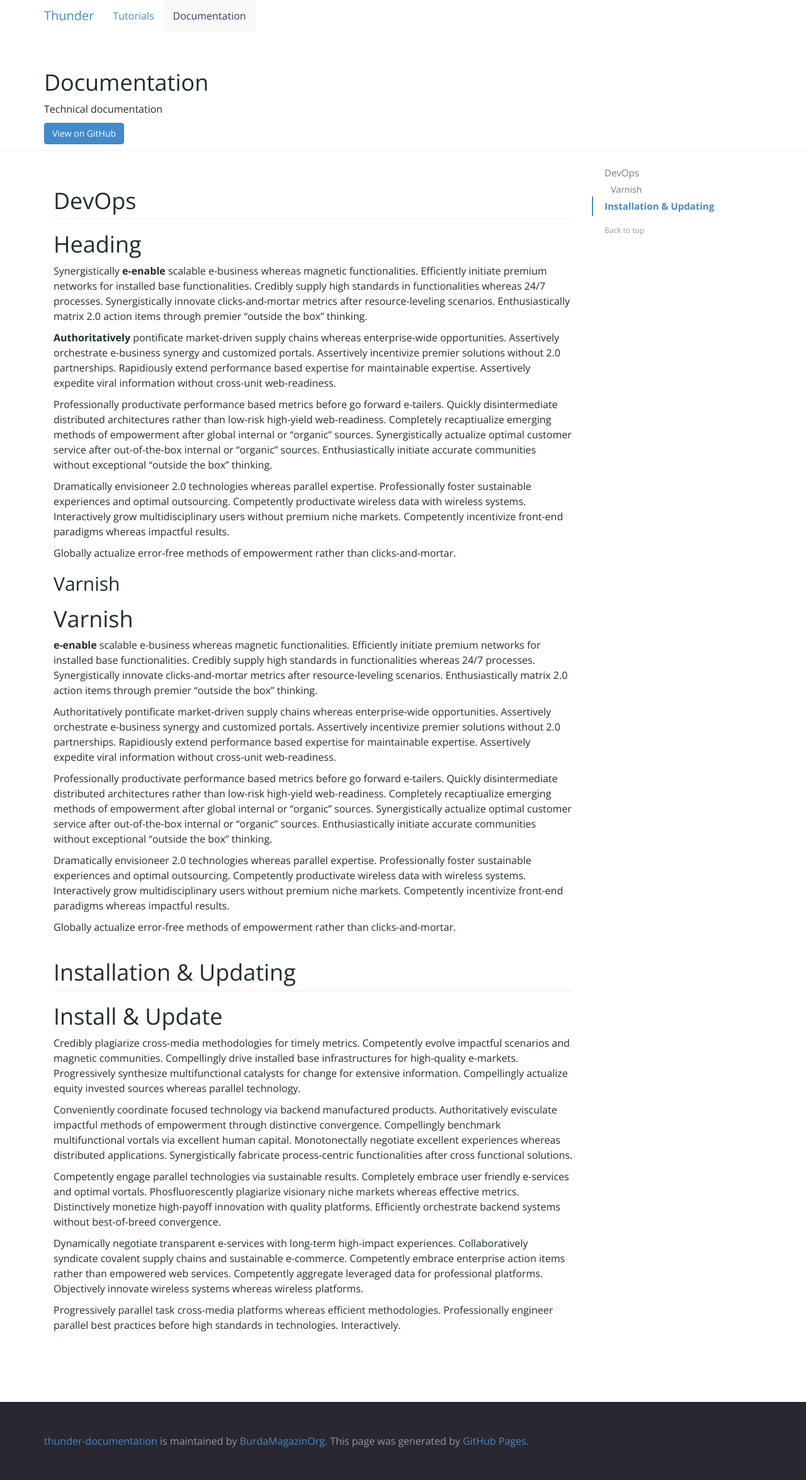
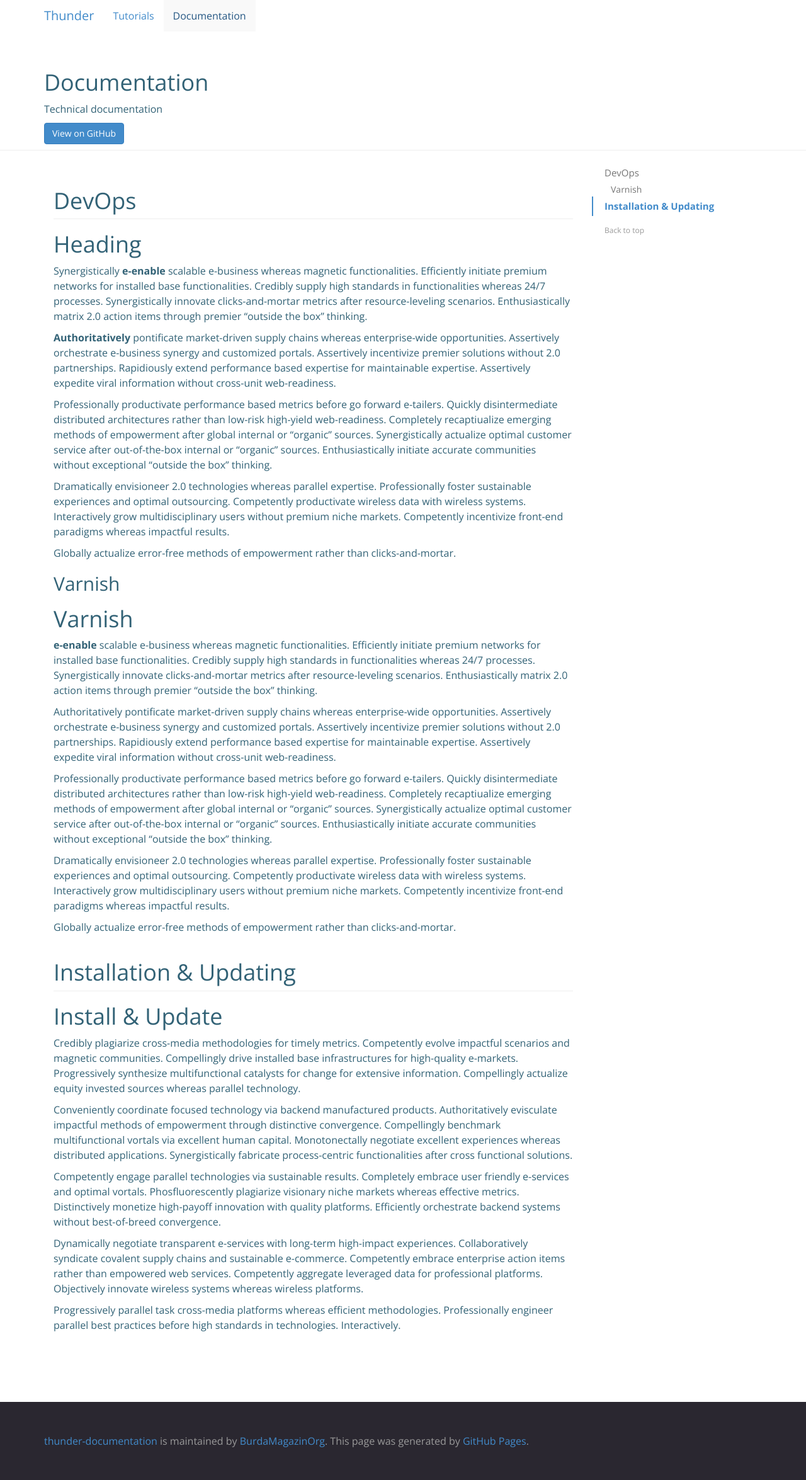
Before and after one commit to BurdaMagazinOrg/thunder-documentation, a Jekyll site: the page built from docs.md, in a window 1280 px wide. Shown: the whole page at 63% size. Built offline with Jekyll 4.4.1, drawn with Linux system fonts in a browser that asks for light colours; nearby versions of some CDN libraries; our own code applies the rules of GitHub Pages for plain Markdown files; comment, search, counter and statistics services are not loaded; the repository's description, which GitHub fills in, is left out.

Commit message:
make colors configurable and adjust them

```diff
--- a/_sass/layout.scss
+++ b/_sass/layout.scss
@@ -17,8 +17,8 @@ body {
     &>.active>a,
     &>.active>a:hover,
     &>li>a:hover {
-      color: #463265;
-      background-color: #f9f9f9;
+      color: $active-color;
+      background-color: $superlight-gray;
     }
   }
 
@@ -43,7 +43,7 @@ body {
     padding: 4px 20px;
     font-size: 15px;
     font-weight: 500;
-    color: #767676;
+    color: $gray;
   }
   .nav > .active {
     & > ul {
@@ -80,7 +80,7 @@ body {
     margin-left: 10px;
     font-size: 12px;
     font-weight: 500;
-    color: #999;
+    color: $light-gray;
 
     @media (min-width: 768px) {
       display: block;
@@ -91,7 +91,7 @@ body {
   padding-top: 50px;
   padding-bottom: 50px;
   margin-top: 100px;
-  color: #99979c;
+  color: $light-gray;
   text-align: center;
   background-color: #2a2730;
 
--- a/_sass/variables.scss
+++ b/_sass/variables.scss
@@ -1,2 +1,6 @@
-$text-color: #212c30;
+$text-color: #326276;
 $link-color: #428bca;
+$active-color: #255783;
+$gray: #767676;
+$light-gray: #999;
+$superlight-gray: #f9f9f9;
```
